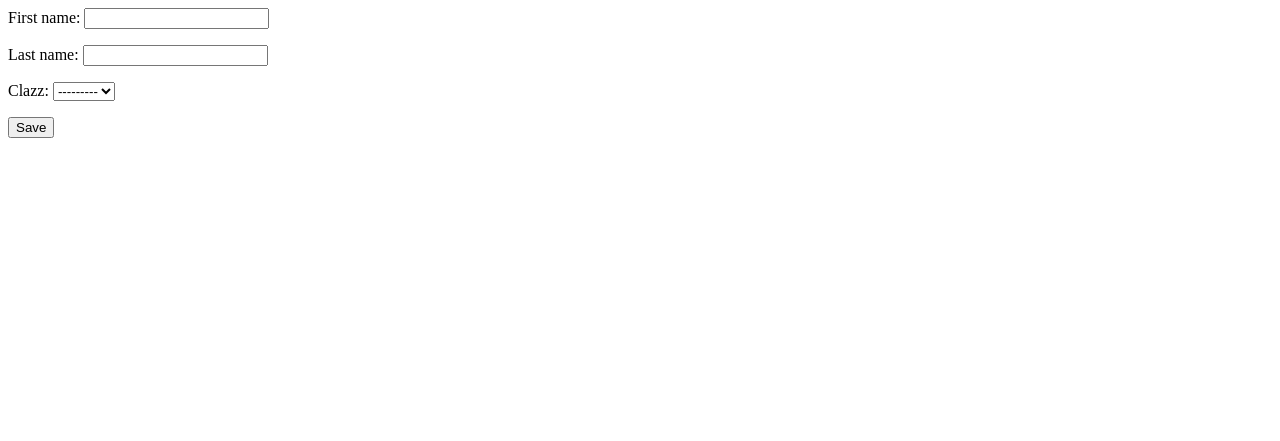
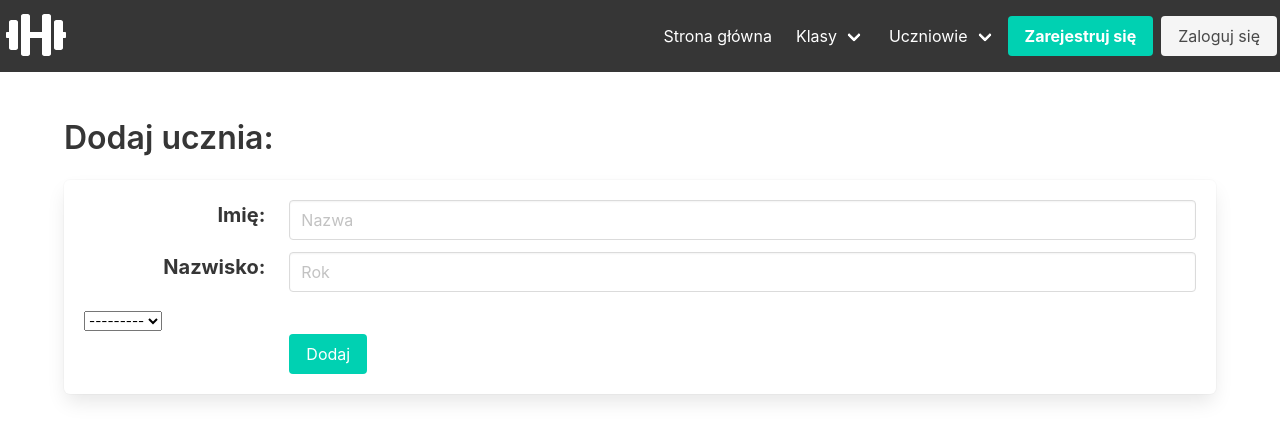
Before and after one commit to marcinadd/django-wf, a Django app: page /students/create in a window 1280 px wide. Shown: the top 441 px of the page. Run offline with Django 3.2, Linux system fonts and the light colour scheme; data that the repository does not hold is empty; some libraries are stand-ins or nearby versions.

Commit message:
Modyfikacja szablonow

```diff
--- a/templates/template.html
+++ b/templates/template.html
@@ -5,6 +5,8 @@
     <meta name="viewport" content="width=device-width, initial-scale=1">
     <title>{% block title %}{% endblock title %}</title>
     <link rel="stylesheet" href="https://cdn.jsdelivr.net/npm/bulma@0.8.0/css/bulma.min.css">
+    {% load static %}
+    <link rel="stylesheet" href="{% static 'wyniki/style.css' %}">
     <script defer src="https://use.fontawesome.com/releases/v5.3.1/js/all.js"></script>
 </head>
 <body>
@@ -41,10 +43,26 @@
                 </a>
             </div>
         </div>
+
+        <div class="navbar-item has-dropdown is-hoverable">
+            <a class="navbar-link">
+                Uczniowie
+            </a>
+
+            <div class="navbar-dropdown">
+                <a class="navbar-item" href="{% url 'wyniki:students_list' %}">
+                    Pokaż listę uczniów
+                </a>
+
+                <a class="navbar-item" href="{% url 'wyniki:students_create' %}">
+                    Dodaj uczniów
+                </a>
+            </div>
+        </div>
     </div>
 
     {% if not user.is_authenticated %}
-        <div class="buttons" style="padding-right: 3px">
+        <div class="buttons register_button">
             <a class="button is-primary">
                 <strong>Zarejestruj się</strong>
             </a>
--- /dev/null
+++ b/wyniki/static/wyniki/style.css
@@ -0,0 +1,7 @@
+.register_button {
+    padding-right: 3px;
+}
+
+.content table {
+    width: 50%;
+}
--- a/wyniki/templates/wyniki/class_results.html
+++ b/wyniki/templates/wyniki/class_results.html
@@ -1,3 +1,8 @@
+{% extends 'template.html' %}
+{% block title %}IDK{% endblock title %}
+
+{% block heading %}IDK{% endblock heading %}
+{% block content %}
     {% for student in presentation %}
         <div>
             {{ student.student.first_name }}
@@ -14,3 +19,4 @@
             </div>
         </div>
     {% endfor %}
+{% endblock content %}
--- a/wyniki/templates/wyniki/class_students_add.html
+++ b/wyniki/templates/wyniki/class_students_add.html
@@ -1,3 +1,8 @@
+{% extends 'template.html' %}
+{% block title %}IDK{% endblock title %}
+
+{% block heading %}IDK{% endblock heading %}
+{% block content %}
     <script
             src="https://code.jquery.com/jquery-3.4.1.min.js"
             integrity="sha256-CSXorXvZcTkaix6Yvo6HppcZGetbYMGWSFlBw8HfCJo="
@@ -33,3 +38,4 @@
             $('#myForm .form-row div').formset();
         })
     </script>
+{% endblock content %}
--- a/wyniki/templates/wyniki/student_form.html
+++ b/wyniki/templates/wyniki/student_form.html
@@ -1,4 +1,50 @@
-<form method="post">{% csrf_token %}
-    {{ form.as_p }}
-    <input type="submit" value="Save">
-</form>
+{% extends 'template.html' %}
+{% block title %}Dodawanie uczniów{% endblock title %}
+
+{% block heading %}Dodaj ucznia:{% endblock heading %}
+{% block content %}
+    <form method="post">{% csrf_token %}
+        <div class="field is-horizontal">
+            <div class="field-label">
+                <label class="label">Imię:</label>
+            </div>
+            <div class="field-body">
+                <div class="field">
+                    <div class="control">
+                        <input class="input" type="text" placeholder="Nazwa" name="first_name">
+                    </div>
+                </div>
+            </div>
+        </div>
+
+        <div class="field is-horizontal">
+            <div class="field-label">
+                <label class="label">Nazwisko:</label>
+            </div>
+            <div class="field-body">
+                <div class="field">
+                    <div class="control">
+                        <input class="input" type="text" placeholder="Rok" name="last_name">
+                    </div>
+                </div>
+            </div>
+        </div>
+
+        {{ form.clazz }}
+
+        <div class="field is-horizontal">
+            <div class="field-label">
+
+            </div>
+            <div class="field-body">
+                <div class="field">
+                    <div class="control">
+                        <button class="button is-primary" type="submit" value="Save">
+                            Dodaj
+                        </button>
+                    </div>
+                </div>
+            </div>
+        </div>
+    </form>
+{% endblock content %}
--- a/wyniki/templates/wyniki/student_list.html
+++ b/wyniki/templates/wyniki/student_list.html
@@ -1,3 +1,8 @@
+{% extends 'template.html' %}
+{% block title %}Uczniowie{% endblock title %}
+
+{% block heading %}Lista uczniów:{% endblock heading %}
+{% block content %}
     <h1>Uczniowie</h1>
     <h2></h2>
     <ul>
@@ -7,3 +12,4 @@
             <li>Nie znalaziono żadnego ucznia</li>
         {% endfor %}
     </ul>
+{% endblock content %}
```
Also changed, not shown: wyniki/templates/wyniki/class_form.html (+40 -2 lines), wyniki/templates/wyniki/class_list.html (+17 -4 lines). Lines whose indentation alone changed are shown as unchanged.
